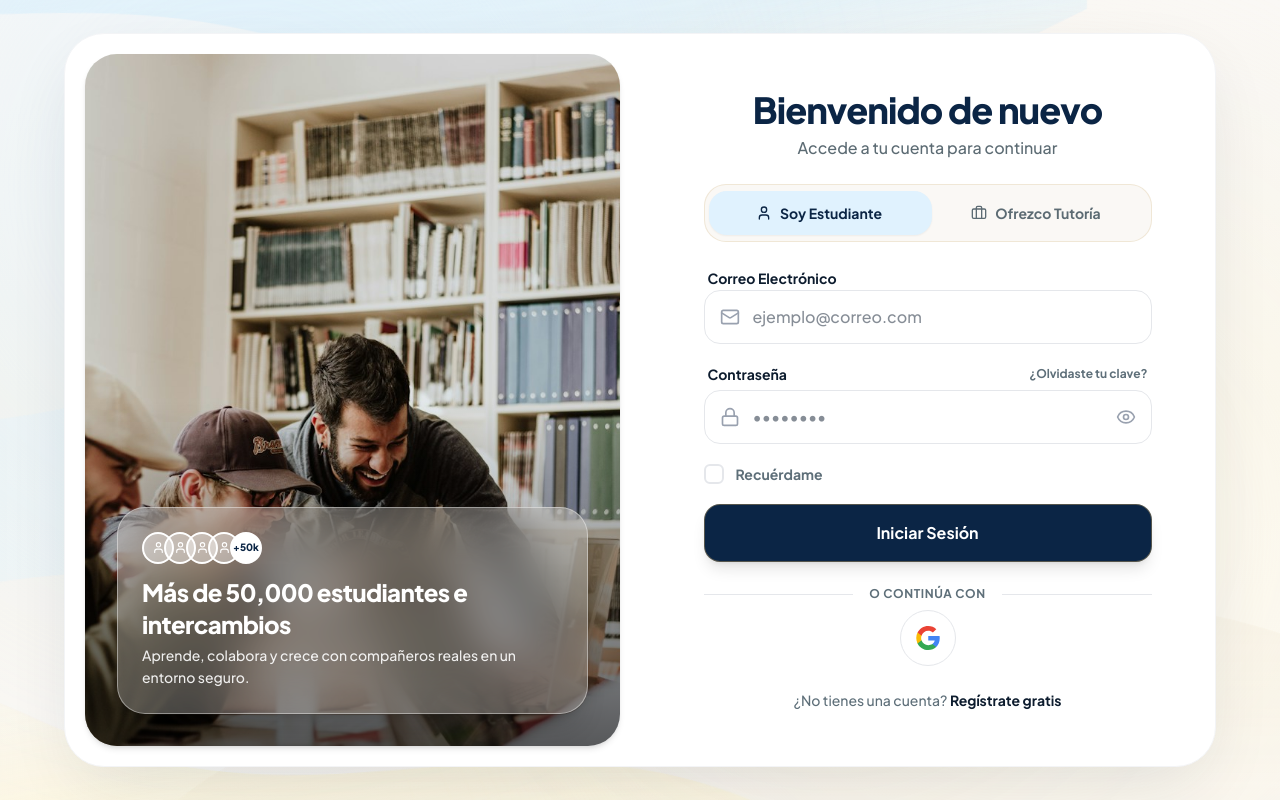
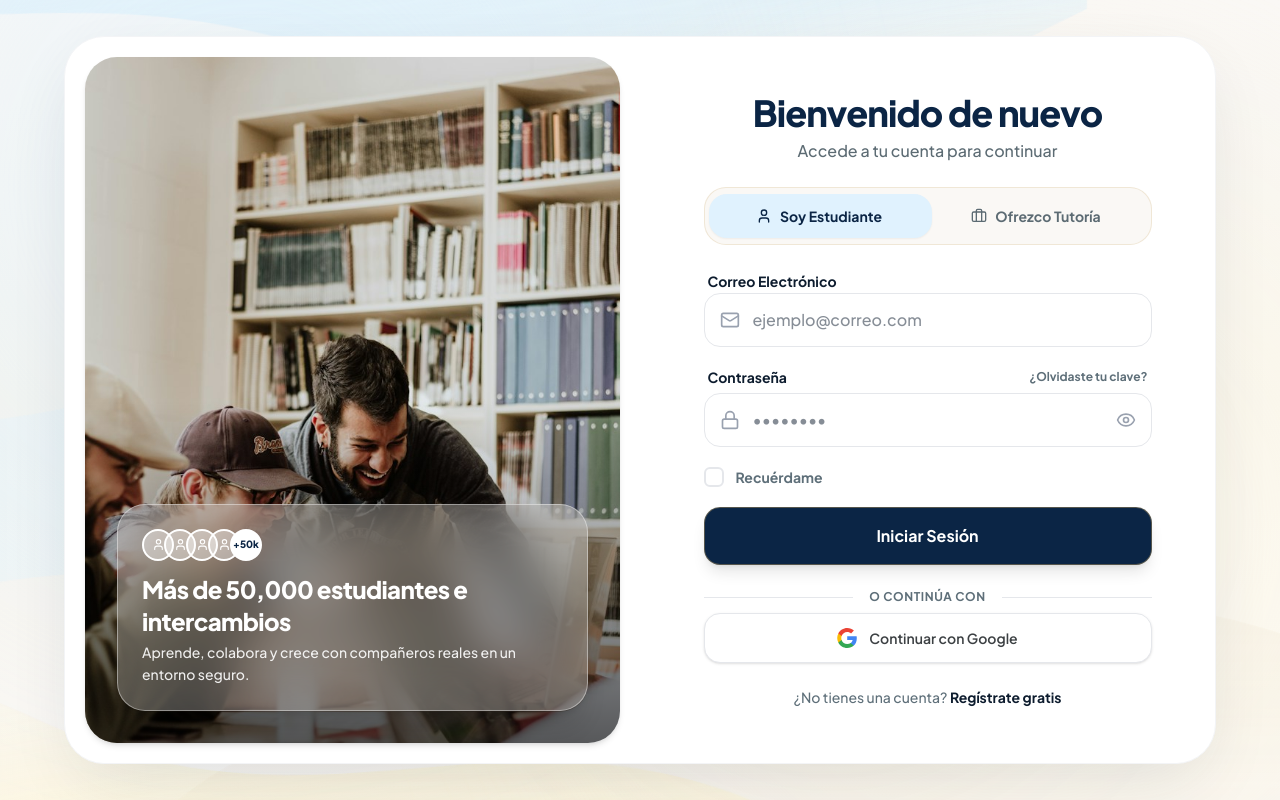
Before and after one commit to santoslindasofia9-stack/ClassMarket, a Next.js app: page /auth/login in a window 1280 px wide. Built offline with nearby package versions, Linux system fonts and the light colour scheme; no server answers.

Commit message:
Update page.tsx

```diff
--- a/src/app/auth/login/page.tsx
+++ b/src/app/auth/login/page.tsx
@@ -123,25 +123,23 @@ function LoginContent() {
       setLoading(true);
       setError(null);
       localStorage.setItem("userRole", role);
-      localStorage.setItem("isLoggedIn", "true");
 
+      // Dynamic origin — works in localhost AND any Vercel URL
+      const origin = typeof window !== "undefined" ? window.location.origin : "";
       const { error } = await supabase.auth.signInWithOAuth({
         provider: "google",
         options: {
-          redirectTo: `https://trustmarke-qjy2.vercel.app/auth/callback?role=${role}`,
+          redirectTo: `${origin}/auth/callback?role=${role}`,
           queryParams: { prompt: "select_account" },
         },
       });
 
       if (error) throw error;
-      // Redirige automáticamente a Google
+      // Google will redirect — nothing else to do here
     } catch (err: any) {
       console.error("Google Auth failed:", err);
-      // Fallback demo si Google OAuth no está configurado
-      localStorage.setItem("userRole", role);
-      localStorage.setItem("userName", "Usuario Google");
-      localStorage.setItem("isLoggedIn", "true");
-      router.push(role === "client" ? "/home-cliente" : "/auth/verificacion-pro");
+      setLoading(false);
+      setError("No se pudo iniciar sesión con Google. Verificá tu conexión.");
     }
   };
 
@@ -382,14 +380,13 @@ function LoginContent() {
             </div>
 
             {/* Google */}
-            <div className="flex justify-center">
             <button
               type="button"
               onClick={handleGoogleLogin}
               disabled={loading}
-                className="w-14 h-14 bg-white border border-gray-200 rounded-full flex items-center justify-center hover:border-gray-300 hover:shadow-md transition-all active:scale-95 disabled:opacity-50"
+              className="w-full flex items-center justify-center gap-3 py-3.5 bg-white border border-gray-200 rounded-2xl hover:border-gray-300 hover:shadow-md transition-all active:scale-[0.98] disabled:opacity-50 font-semibold text-sm text-[#3c4043] shadow-sm"
             >
-                <svg viewBox="0 0 24 24" width="24" height="24" xmlns="http://www.w3.org/2000/svg">
+              <svg viewBox="0 0 24 24" width="20" height="20" xmlns="http://www.w3.org/2000/svg">
                 <g transform="matrix(1, 0, 0, 1, 27.009001, -39.238998)">
                   <path fill="#4285F4" d="M -3.264 51.509 C -3.264 50.719 -3.334 49.969 -3.454 49.239 L -14.754 49.239 L -14.754 53.749 L -8.284 53.749 C -8.574 55.229 -9.424 56.479 -10.684 57.329 L -10.684 60.329 L -6.824 60.329 C -4.564 58.239 -3.264 55.159 -3.264 51.509 Z" />
                   <path fill="#34A853" d="M -14.754 63.239 C -11.514 63.239 -8.804 62.159 -6.824 60.329 L -10.684 57.329 C -11.764 58.049 -13.134 58.489 -14.754 58.489 C -17.884 58.489 -20.534 56.379 -21.484 53.529 L -25.464 53.529 L -25.464 56.619 C -23.494 60.539 -19.444 63.239 -14.754 63.239 Z" />
@@ -397,8 +394,8 @@ function LoginContent() {
                   <path fill="#EA4335" d="M -14.754 43.989 C -12.984 43.989 -11.404 44.599 -10.154 45.789 L -6.734 42.369 C -8.804 40.429 -11.514 39.239 -14.754 39.239 C -19.444 39.239 -23.494 41.939 -25.464 45.859 L -21.484 48.949 C -20.534 46.099 -17.884 43.989 -14.754 43.989 Z" />
                 </g>
               </svg>
+              Continuar con Google
             </button>
-            </div>
 
             {/* Footer toggle */}
             <p className="text-center text-sm font-medium text-[#5e6f79]">
```
Lines whose indentation alone changed are shown as unchanged.
